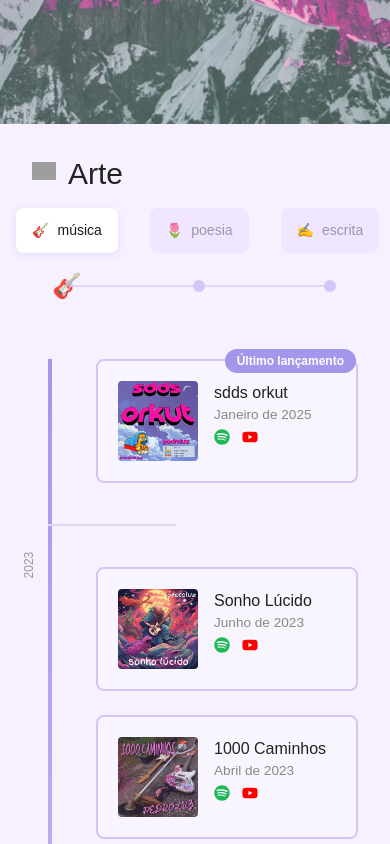
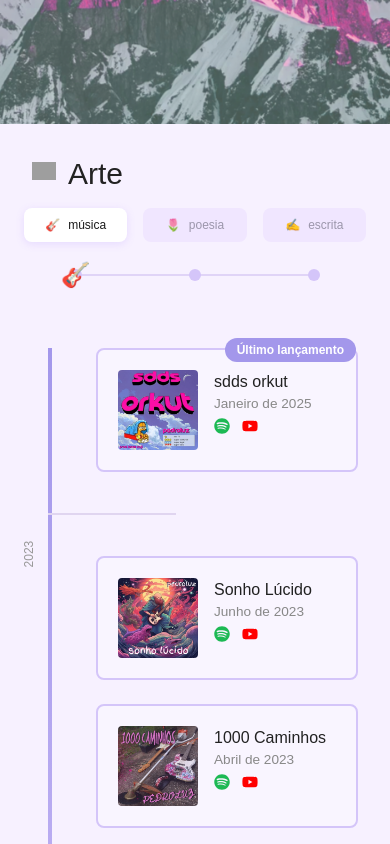
Before and after one commit to pedroblayaluz/pedroblayaluz.github.io, a Next.js app: page / in a window 390 px wide. Shown: the part 720-1564 px from the top of the page. Built offline with nearby package versions, Linux system fonts and the light colour scheme; grey boxes are pictures that could not be loaded.

Commit message:
Fix mobile layout overflow issues on art and projects sections

```diff
--- a/src/app/page.tsx
+++ b/src/app/page.tsx
@@ -348,7 +348,7 @@ export default function Home() {
         </div>
 
         {/* SECTION 2: Arte / Main Content */}
-        <div id="arte" className="min-h-screen text-gray-900 relative overflow-x-hidden" style={{ backgroundColor: '#f7f1ff', scrollMarginTop: '3.5rem' }}>
+        <div id="arte" className="min-h-screen text-gray-900 relative md:overflow-x-hidden" style={{ backgroundColor: '#f7f1ff', scrollMarginTop: '3.5rem' }}>
           {/* Mountains Background - Fixed */}
           <div
             className="fixed bottom-0 left-0 right-0 pointer-events-none"
@@ -418,7 +418,7 @@ export default function Home() {
         </div>
 
         {/* SECTION 3: Poesia */}
-        <div id="poesia" className="text-gray-900 relative overflow-x-hidden" style={{ backgroundColor: '#f7f1ff', scrollMarginTop: '3.5rem' }}>
+        <div id="poesia" className="text-gray-900 relative md:overflow-x-hidden" style={{ backgroundColor: '#f7f1ff', scrollMarginTop: '3.5rem' }}>
           {/* Mountains Background - Fixed */}
           <div
             className="fixed bottom-0 left-0 right-0 pointer-events-none"
--- a/src/components/sections/arte/ContentSlider.tsx
+++ b/src/components/sections/arte/ContentSlider.tsx
@@ -146,9 +146,11 @@ ContentSlider.Track = function Track() {
         style={{
           display: 'grid',
           gridTemplateColumns: 'repeat(3, 1fr)',
-          gap: '2rem',
+          gap: '1rem',
           marginBottom: '2rem',
           position: 'relative',
+          padding: '0 0.5rem',
+          boxSizing: 'border-box',
         }}
       >
         {SLIDER_POSITIONS.map((position, index) => (
@@ -161,7 +163,7 @@ ContentSlider.Track = function Track() {
               onMouseDown={handleMouseDown}
               style={{
                 width: '100%',
-                padding: STYLES.spacing.sm + ' ' + STYLES.spacing.md,
+                padding: STYLES.spacing.xs + ' ' + STYLES.spacing.xs,
                 borderRadius: STYLES.borderRadius.small,
                 border: 'none',
                 cursor: 'pointer',
@@ -169,7 +171,7 @@ ContentSlider.Track = function Track() {
                 backgroundColor: selectedIndex === index ? '#ffffff' : STYLES.colors.backgrounds.light,
                 color: selectedIndex === index ? '#1a1a1a' : STYLES.colors.text.tertiary,
                 fontWeight: 500,
-                fontSize: '0.875rem',
+                fontSize: '0.75rem',
                 fontFamily: 'Arial, Helvetica, sans-serif',
                 textTransform: 'lowercase',
                 display: 'flex',
--- a/src/components/sections/arte/PoetryGrid.tsx
+++ b/src/components/sections/arte/PoetryGrid.tsx
@@ -26,9 +26,10 @@ export function PoetryGrid() {
           display: 'grid',
           gridTemplateColumns: 'repeat(auto-fit, minmax(170px, 1fr))',
           gap: STYLES.spacing.sm,
-          padding: `${STYLES.spacing.xl} ${STYLES.spacing.sm}`,
+          padding: `${STYLES.spacing.xl} ${STYLES.spacing.xs}`,
           margin: '0 auto',
           maxWidth: '600px',
+          boxSizing: 'border-box',
         }}
       >
         {POETRY_DATA.map((poetry, index) => {
--- a/src/components/sections/arte/ProjectsGrid.tsx
+++ b/src/components/sections/arte/ProjectsGrid.tsx
@@ -40,11 +40,13 @@ export function ProjectsGrid() {
       <div
         style={{
           display: 'grid',
-          gridTemplateColumns: 'repeat(auto-fill, minmax(300px, 1fr))',
-          gap: STYLES.spacing['2xl'],
-          padding: `${STYLES.spacing.xl} ${STYLES.spacing.lg}`,
+          gridTemplateColumns: 'repeat(auto-fill, minmax(250px, 1fr))',
+          gap: STYLES.spacing.lg,
+          padding: `${STYLES.spacing.xl} ${STYLES.spacing.xs}`,
           margin: '0 auto',
           maxWidth: '1200px',
+          boxSizing: 'border-box',
+          width: '100%',
         }}
       >
         {PROJECTS_DATA.map((project) => (
```
